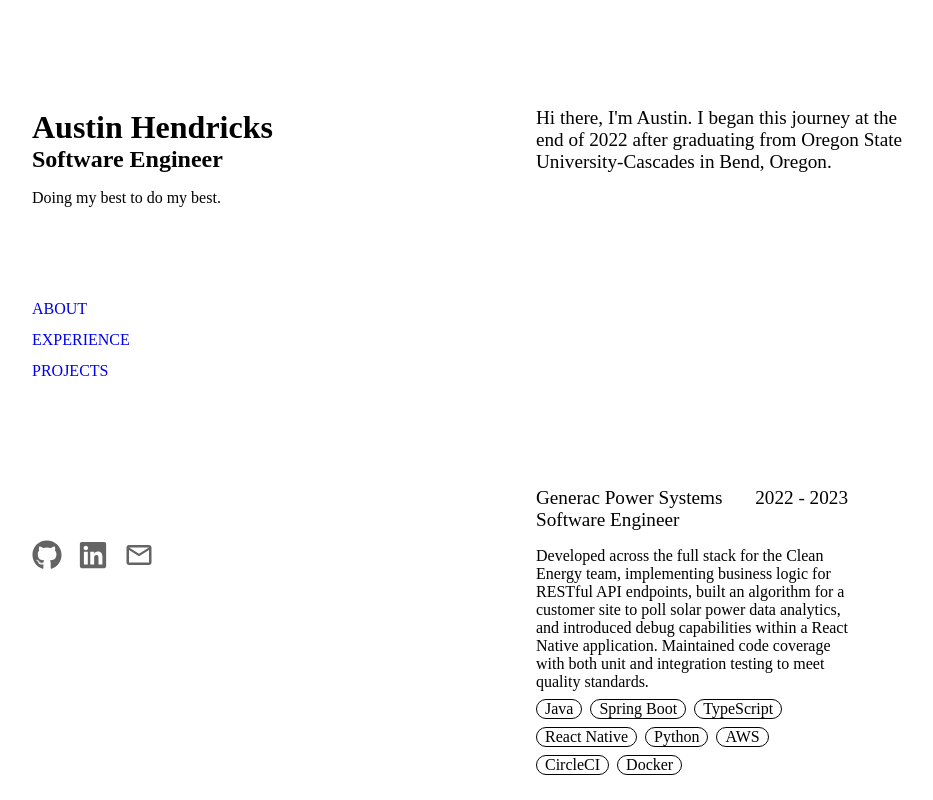
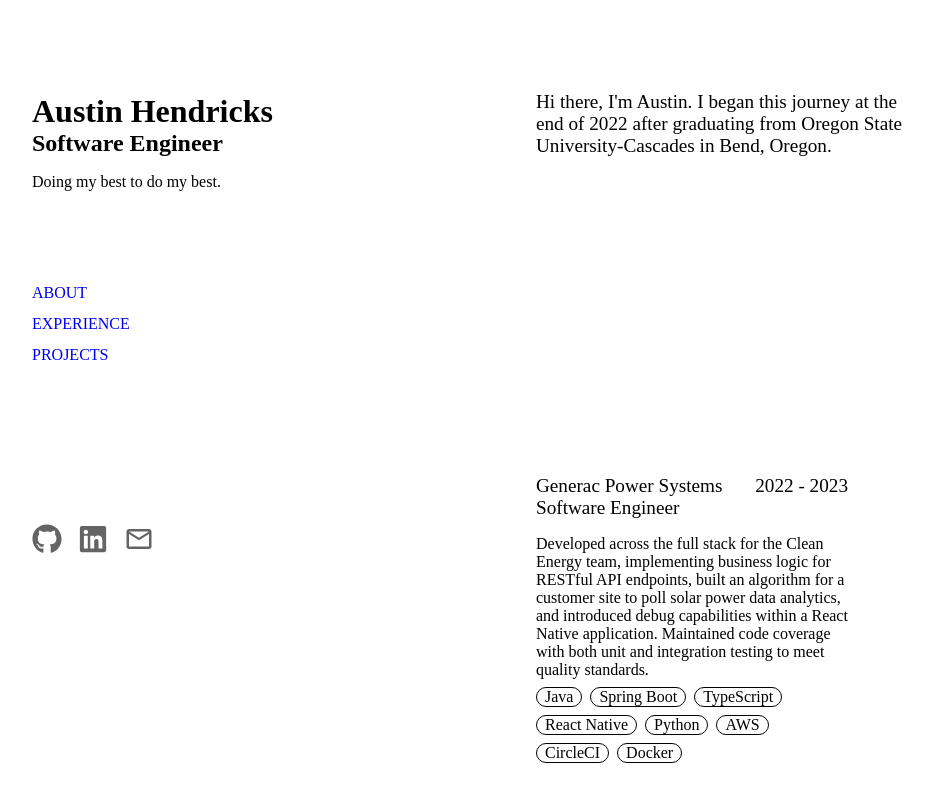
Before and after one commit to hendraustin/hendraustin.github.io, a Next.js app: page / in a window 1280 px wide. Shown: the top 800 px of the page, without its empty margins (104-1037 px from the left). Built offline with nearby package versions, Linux system fonts and the light colour scheme.

Commit message:
Reduce padding

```diff
--- a/src/app/components/panel.module.css
+++ b/src/app/components/panel.module.css
@@ -9,7 +9,7 @@
     background-color: transparent;
     box-sizing: border-box;
     padding-left: 8rem;
-    padding-top: 5rem;
+    padding-top: 4rem;
     top: 0;
     text-decoration: none;
 }
@@ -44,5 +44,5 @@
     background-color: transparent;
     box-sizing: border-box;
     padding-right: 15rem;
-    padding-top: 5rem;
+    padding-top: 4rem;
 }
```
